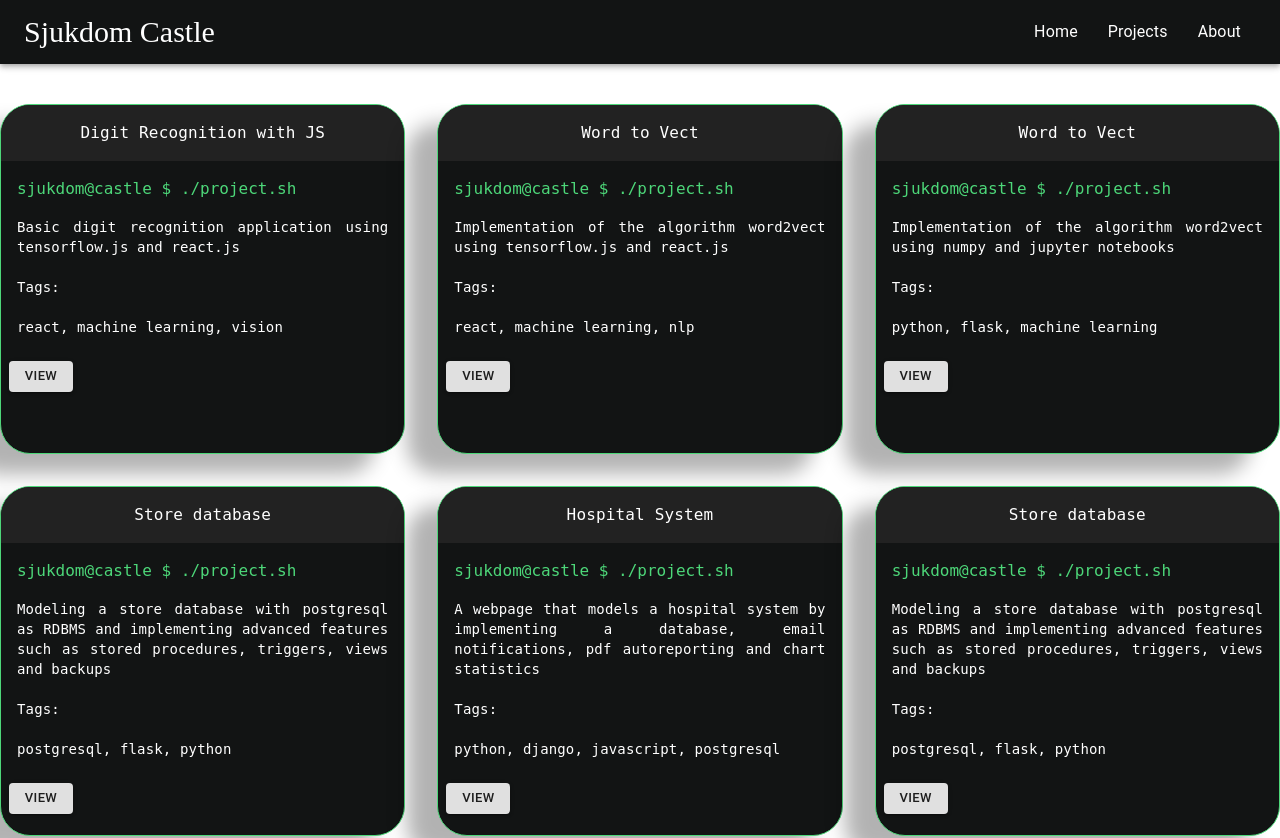
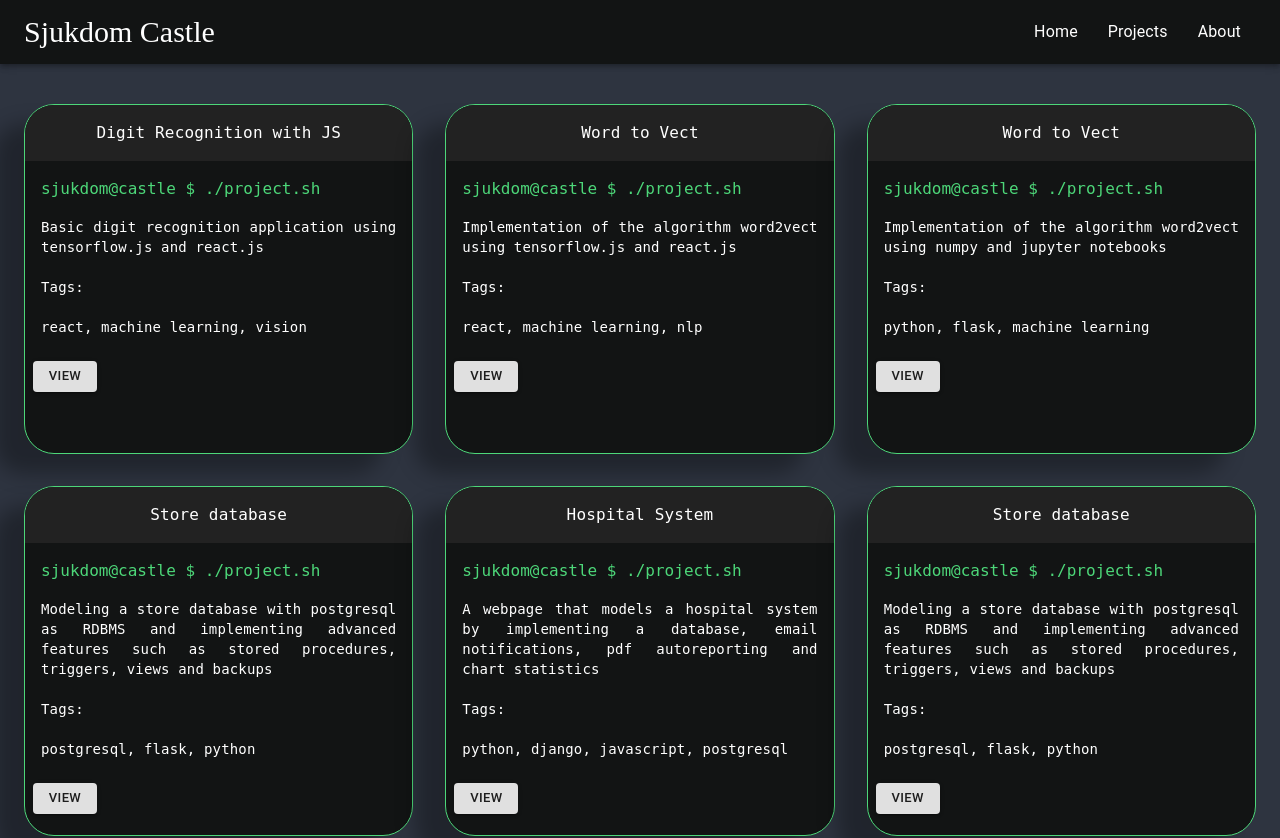
Before and after one commit to daniel-sjkdm/SjkdmIsland, a React (Create React App) app in the folder sjkdm_island/: page /projects in a window 1280 px wide. Shown: the top 838 px of the page. Built offline with nearby package versions, Linux system fonts and the light colour scheme.

Commit message:
Improving things

```diff
--- a/sjkdm_island/src/App.js
+++ b/sjkdm_island/src/App.js
@@ -1,5 +1,4 @@
 import React from 'react';
-import './assets/css/App.css';
 import {
   BrowserRouter,
   Route,
@@ -9,18 +8,32 @@
 import Home from './components/Home';
 import Projects from './components/Projects';
 import About from './components/About';
+import Footer from './components/Footer';
+import { makeStyles } from '@material-ui/styles';
+import { Container } from '@material-ui/core';
+
+
+const useStyles = makeStyles({
+  app: {
+    backgroundColor: "#2E3440"
+  }
+});
 
 
 function App() {
+  const classes = useStyles();
   return (
-    <div className="App">
+    <div className={classes.app}>
         <BrowserRouter>
         <Navigation />
-        <Switch>
-          <Route path="/" exact component={Home} />
-          <Route path="/projects" component={Projects} />
-          <Route path="/about" component={About} />
-        </Switch>
+        <Container>
+          <Switch>
+            <Route path="/" exact component={Home} />
+            <Route path="/projects" component={Projects} />
+            <Route path="/about" component={About} />
+          </Switch>
+        </Container>
+        <Footer />
         </BrowserRouter>
     </div>
   );
```
